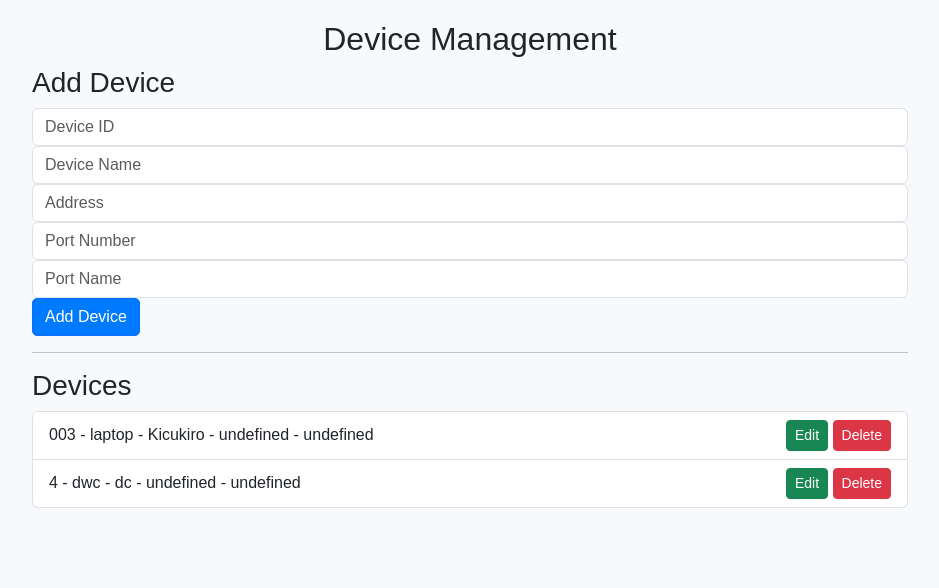
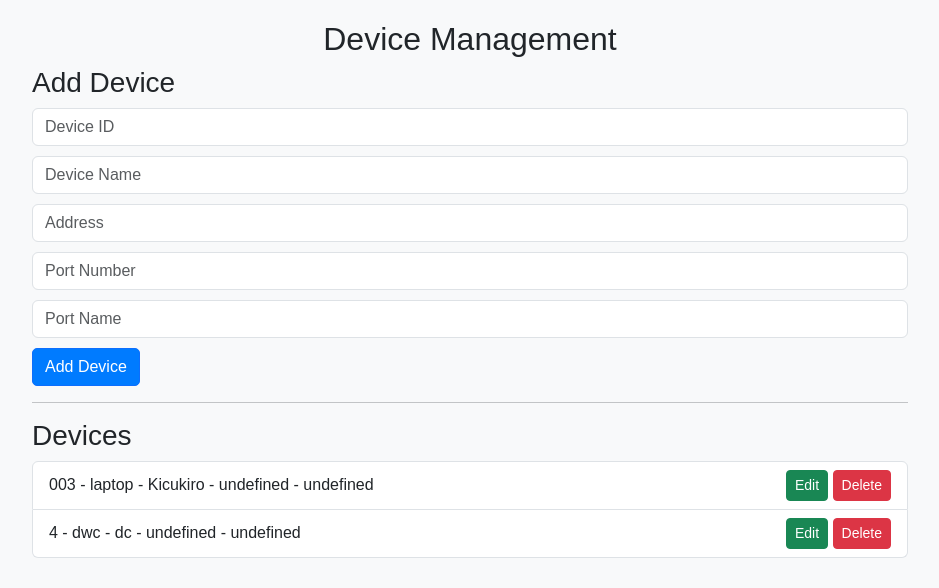
Before and after one commit to developerstraining22/fiber-optic-fault-detector, a Flask app: page /devices in a window 1280 px wide. Shown: the part 76-664 px from the top of the page, without its empty margins (170-1109 px from the left). Run offline with Flask 3, Linux system fonts and the light colour scheme.

Commit message:
Update devices.html

```diff
--- a/templates/devices.html
+++ b/templates/devices.html
@@ -43,6 +43,9 @@
             border-radius: 5px;
             font-weight: bold;
             color: green;
+        }
+        .form-group {
+            padding-bottom: 10px;
         }
     </style>
 </head>
```
